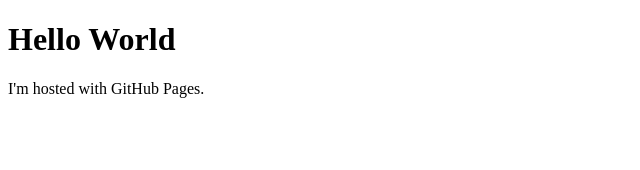
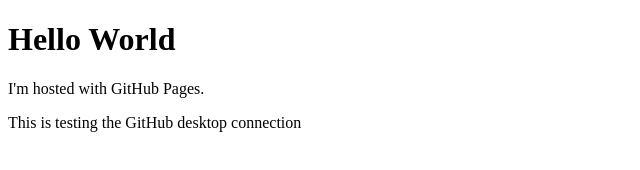
Before and after one commit to Hylid/hylid.github.io, a plain HTML site: page index.html in a window 1280 px wide. Shown: the whole page, without its empty margins (0-640 px from the left). Drawn offline with Linux system fonts and the light colour scheme.

Commit message:
line added

```diff
--- a/index.html
+++ b/index.html
@@ -3,5 +3,6 @@
 <body>
 <h1>Hello World</h1>
 <p>I'm hosted with GitHub Pages.</p>
+<p>This is testing the GitHub desktop connection</p>
 </body>
 </html>
```
